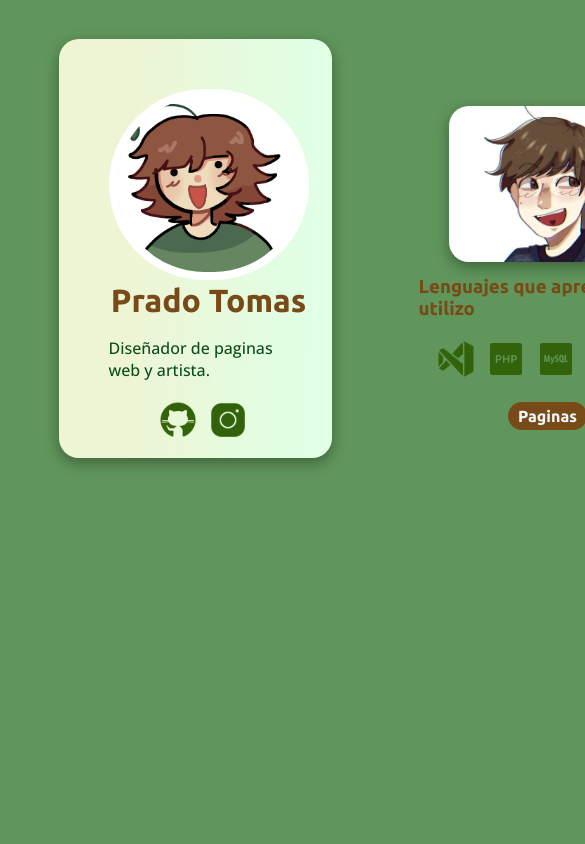
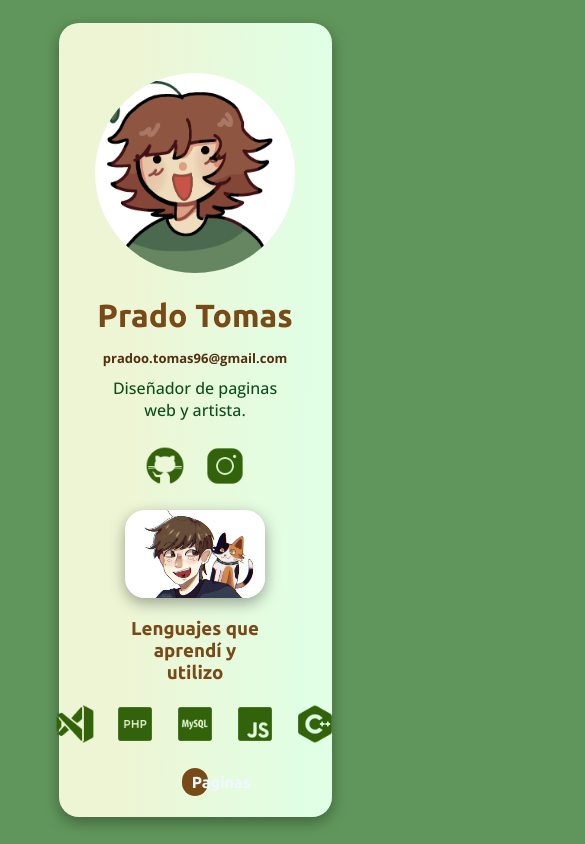
Before and after one commit to tomasprado96/Portafolio, a plain HTML site: page index.html in a window 390 px wide. Shown: the top 844 px of the page, 585 px wide, since content can reach past the window. Drawn offline with nearby package versions, Linux system fonts and the light colour scheme.

Commit message:
responsive

```diff
--- a/index.html
+++ b/index.html
@@ -19,8 +19,8 @@
             <div id="nose">
                 <img id="foto1" src="fotos/miauu.png" alt="">
             </div>
-            <div>
-            <h1 id="nombre">Prado Tomas</h1><br><p id="coso">Diseñador de paginas web y artista.</p>
+            <div id="textoss">
+            <h1 id="nombre">Prado Tomas</h1><p class="coso1">pradoo.tomas96@gmail.com</p><p class="coso">Diseñador de paginas web y artista.</p>
             </div>
 
             <div id="redes">
@@ -31,6 +31,7 @@
         <div id="dos">
             <div id="grande">
                 <img id="foto2" src="fotos/Captura de pantalla (177).png" alt="">
+
             </div>
             <div id="tres">
                 <div id="texto">
--- a/paginas.css
+++ b/paginas.css
@@ -22,7 +22,7 @@ body {
     display: flex;
     flex-direction: row;
     justify-content: center;
-    padding-top: 5%;
+    padding-top: 1.5%;
 
 
 }
--- a/styles.css
+++ b/styles.css
@@ -1,3 +1,152 @@
+* {
+    padding: 0;
+    margin: 0;
+    box-sizing: border-box;
+}
+
+body {
+    background-color: rgb(96, 150, 91);
+    background-color: linear-gradient(91deg, rgba(96, 150, 91, 1) 0%, rgba(122, 179, 101, 1) 27%, rgba(197, 212, 121, 1) 77%, rgba(215, 227, 155, 1) 100%);
+    opacity: 0;
+    transition: opacity 1s ease-in-out;
+}
+
+body.loaded {
+    opacity: 1;
+}
+
+#caja-principal {
+    display: flex;
+    flex-direction: column; /* Cambiado a columna para dispositivos pequeños */
+    align-items: center; /* Alineación centrada verticalmente */
+    padding-top: 6%;
+}
+
+#fondo {
+    background: rgb(238, 245, 212);
+    background: linear-gradient(91deg, rgba(238, 245, 212, 1) 25%, rgba(224, 255, 229, 1) 91%);
+    width: 70%;
+    padding: 50px;
+    padding-bottom: 1px;
+    border-radius: 20px;
+    box-shadow: rgba(0, 0, 0, 0.35) 0px 5px 15px;
+}
+
+#uno {
+    display: flex;
+    flex-direction: column;
+    align-items: center; /* Alineación centrada verticalmente */
+    text-align: center; /* Alineación de texto centrado */
+}
+
+#foto1 {
+    width: 200px;
+    height: 200px; /* Añadido: Proporción cuadrada */
+    border-radius: 50%; /* Cambiado a 50% para hacer circular */
+    margin-bottom: 20px; /* Espacio inferior añadido */
+}
+
+#foto2{
+    width: 105%;
+    border-radius: 20px;
+    box-shadow: rgba(0, 0, 0, 0.35) 0px 5px 15px;
+}
+
+#nombre {
+    color: rgb(119, 74, 23);
+    font-family: "Ubuntu", sans-serif;
+    font-weight: 700;
+    font-style: normal;
+    margin-bottom: 10px; /* Espacio inferior añadido */
+}
+
+.coso, .coso1 {
+    padding: 5px 20px; /* Añadido: Espaciado interior */
+}
+
+.coso{
+    color: rgb(12, 77, 28);
+        font-family: "Open Sans", sans-serif;
+      font-size: medium;
+      font-weight: 500;
+      font-style: normal;
+}
+
+.coso1{
+    color: rgb(82, 47, 15);
+    font-family: "Open Sans", sans-serif;
+  font-size: small;
+  font-weight: 700;
+  font-style: normal;
+}
+#redes {
+    display: flex;
+    justify-content: center; /* Cambiado a centrado */
+    gap: 20px; /* Espacio entre iconos */
+    margin-top: 20px; /* Espacio superior añadido */
+}
+
+.icon {
+    width: 40px; /* Reducido el tamaño */
+}
+
+#dos {
+    width: 100%; /* Añadido: Ajuste al 100% del contenedor padre */
+    padding: 20px; /* Añadido: Espaciado interior */
+}
+
+#grande {
+    display: flex;
+    justify-content: center; /* Centrado de imágenes */
+    gap: 20px; /* Espacio entre imágenes */
+    margin-bottom: 20px; /* Espacio inferior añadido */
+}
+
+#texto {
+    text-align: center; /* Alineación centrada */
+    margin-top: 20px; /* Espacio superior añadido */
+}
+
+#lenguajes {
+    display: flex;
+    justify-content: center; /* Centrado de iconos */
+    gap: 20px; /* Espacio entre iconos */
+    margin-top: 20px; /* Espacio superior añadido */
+}
+
+#btn {
+    text-align: center; /* Alineación centrada */
+    margin-top: 20px; /* Espacio superior añadido */
+}
+
+h3{
+    font-family: "Ubuntu", sans-serif;
+    font-weight: 700;
+    font-style: normal;
+    color: rgb(119, 74, 23);
+}
+
+#boton{
+    display: block;
+    width: 20%;
+    padding-left: 10px;
+    padding-right: 10px;
+    padding-top: 5px;
+    padding-bottom: 5px;
+    background-color: rgb(119, 74, 23);
+    text-decoration: none;
+    color: aliceblue;
+    font-family: "Ubuntu", sans-serif;
+    font-weight: 700;
+    font-style: normal;
+    border-radius: 20px;}
+
+    #btn{
+        display: flex;
+        justify-content: center;
+    }
+@media (min-width: 1118px){
+
     *{
         padding: 0;
         margin: 0;
@@ -22,7 +171,7 @@ body {
         display: flex;
         flex-direction: row;
         justify-content: center;
-    padding-top: 10%
+        padding-top: 2%
     }
     #fondo{
         background: rgb(238,245,212);
@@ -58,13 +207,25 @@ body {
         justify-content: center;
     }
 
-#coso{
+    .coso{
         color: rgb(12, 77, 28);
         font-family: "Open Sans", sans-serif;
       font-size: medium;
       font-weight: 500;
       font-style: normal;
-    margin-bottom: 20px;
+      padding-left: 10px;
+      padding-top: 10px;
+      padding-bottom: 4px;
+
+    }
+    .coso1{
+        color: rgb(82, 47, 15);
+        font-family: "Open Sans", sans-serif;
+      font-size: small;
+      font-weight: 700;
+      font-style: normal;
+      padding-left: 20px;
+
     }
 
     #redes{
@@ -91,6 +252,11 @@ body {
         width: 105%;
         border-radius: 20px;
         box-shadow: rgba(0, 0, 0, 0.35) 0px 5px 15px;
+    }
+
+    #foto3{
+        display: none;
+
     }
 
     #dos{
@@ -153,3 +319,4 @@ h3{
         padding-top: 20px;
         padding-bottom: 10px;
     }
+}
```
Lines whose indentation alone changed are shown as unchanged.
